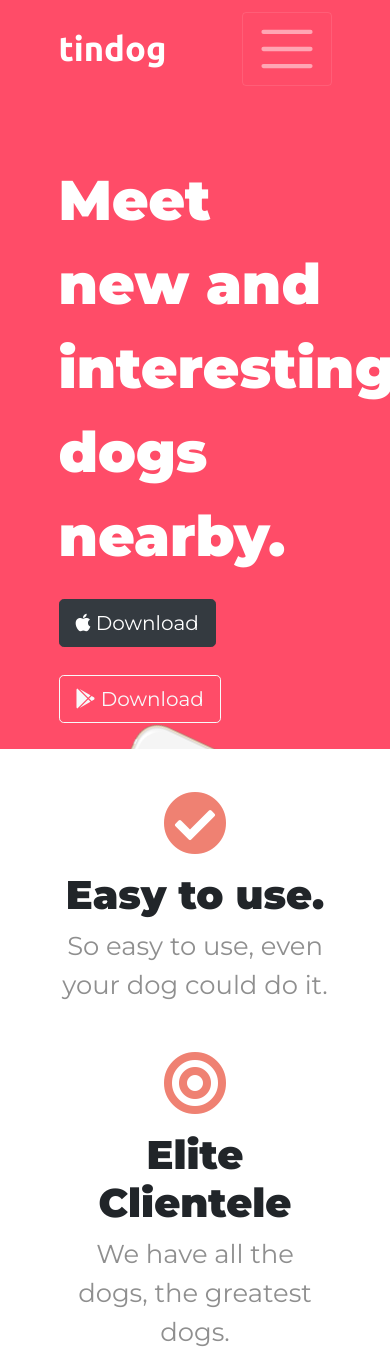
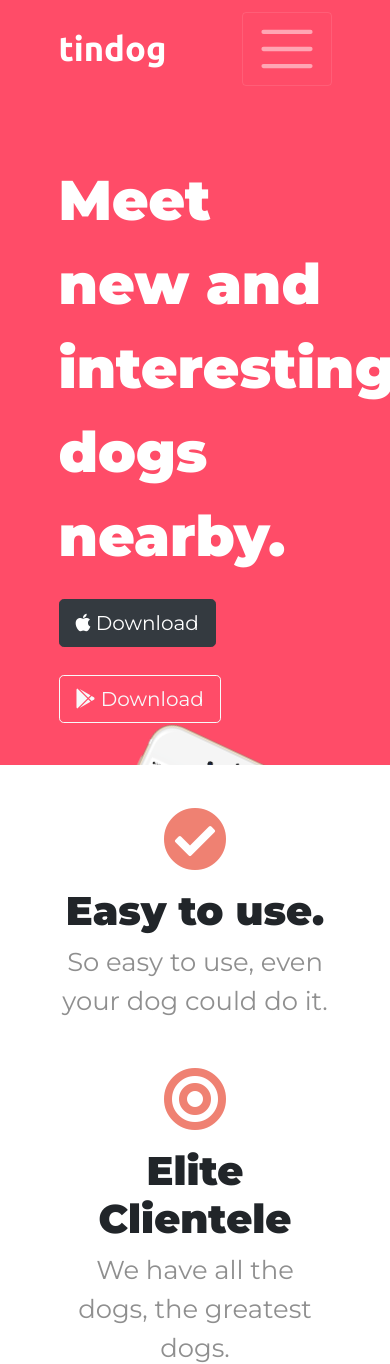
Before and after one commit to atrox3d/1HDOC-tindog, a Flask app: page / in a window 390 px wide. Shown: the top 1364 px of the page. Run offline with Flask 2, Linux system fonts and the light colour scheme; some libraries are stand-ins or nearby versions.

Commit message:
move phone image behind the features section (z-index)

```diff
--- a/static/css/styles.css
+++ b/static/css/styles.css
@@ -12,7 +12,7 @@
 }
 
 .container-fluid {
-    padding: 3% 15%;
+    padding: 3% 15% 7%;
 }
 
 h1 {
@@ -60,6 +60,7 @@
     width: 60%;
     transform: rotate(25deg);
     position: absolute;
+    right: 30%;
 }
 /****************************************************************************
 
```
